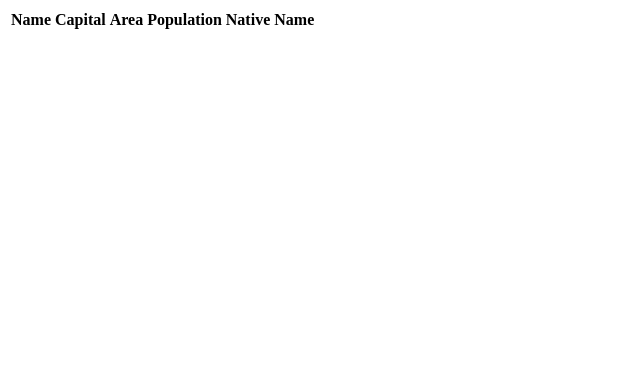
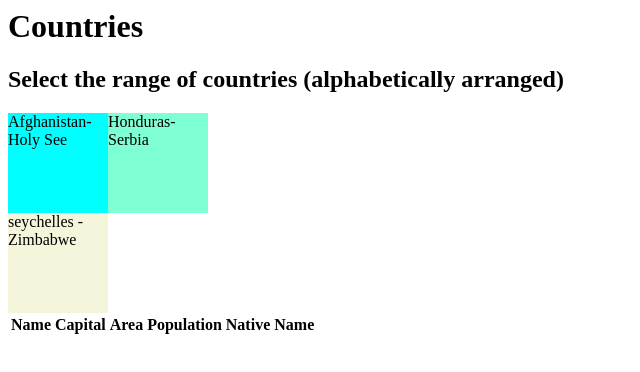
Before and after one commit to ryandome/countries-info, a plain HTML site: page index.html in a window 1280 px wide. Shown: the whole page, without its empty margins (0-640 px from the left). Drawn offline with nearby package versions, Linux system fonts and the light colour scheme; no server answers.

Commit message:
progress

```diff
--- a/code.js
+++ b/code.js
@@ -56,17 +56,20 @@ var cTable = function(country)
      d3.selectAll("#Gtable").append("td")
         .text(function(d){
         return d.population
-    })
+
+	 }).style("color", function(d){var pop = d.population
+     if(pop>200000) {
+         return "red"
+     }
+                                   else { return "green"}
+     })
+
 
 d3.selectAll("#Gtable").append("td")
         .text(function(d){
         return d.nativeName
     })
-
-
-   //alert("onclick works")
 }
-
 
 
 
--- a/index.html
+++ b/index.html
@@ -6,8 +6,11 @@
 </head>
 
 <body>
-
-
+    <h1> Countries </h1>
+    <h2> Select the range of countries (alphabetically arranged) </h2>
+<div class="AO"> Afghanistan-Holy See </div>
+<div class="gz">  Honduras-Serbia </div>
+    <div Class="last"> seychelles - Zimbabwe </div>
 <table>
 <tr class="titles">
     <th id="name">Name</th>
--- a/style.css
+++ b/style.css
@@ -8,3 +8,16 @@
 }
 
 td { border: solid;}
+.AO { height: 100px;
+   width: 100px;
+float: left;
+background-color: aqua}
+.gz {height: 100px;
+width:100px;
+background-color: aquamarine;
+overflow: auto;}
+.last{height: 100px;
+width: 100px;
+overflow: auto;
+background-color: beige}
+table{float: left}
```
